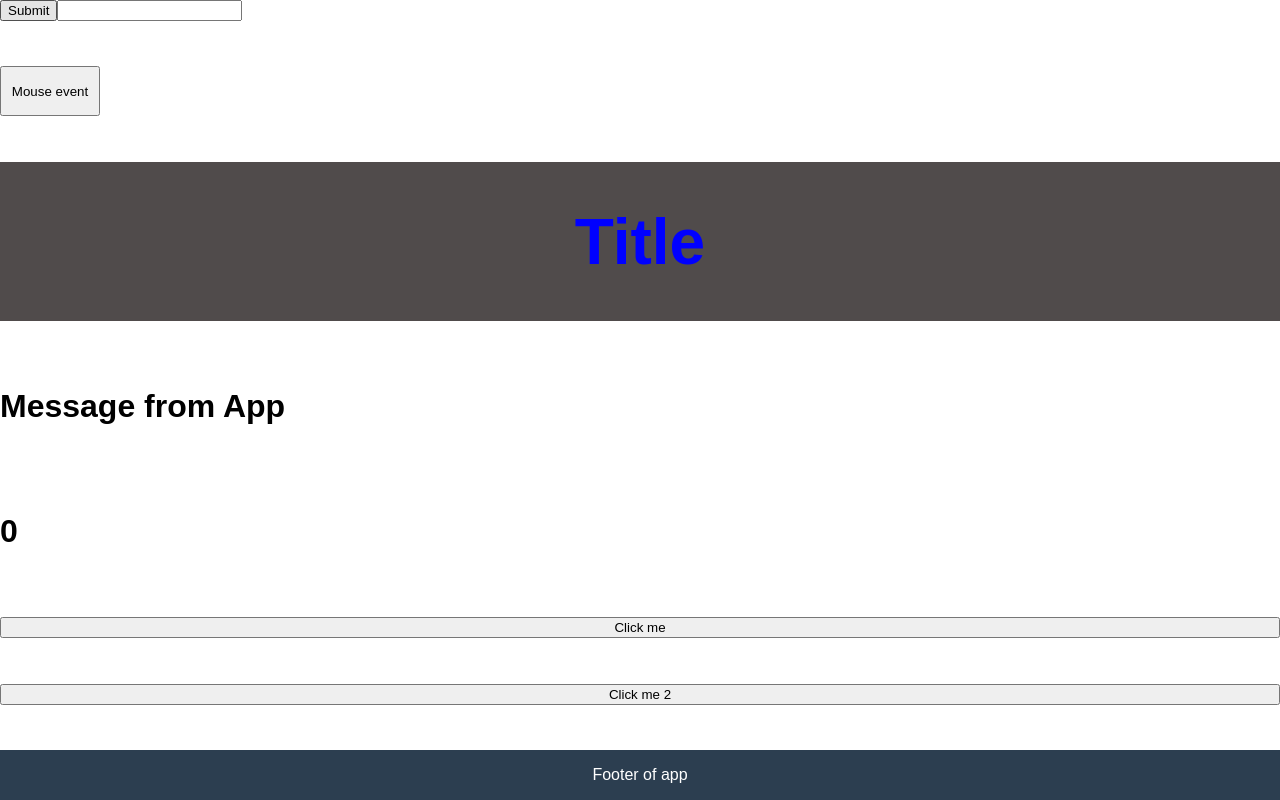
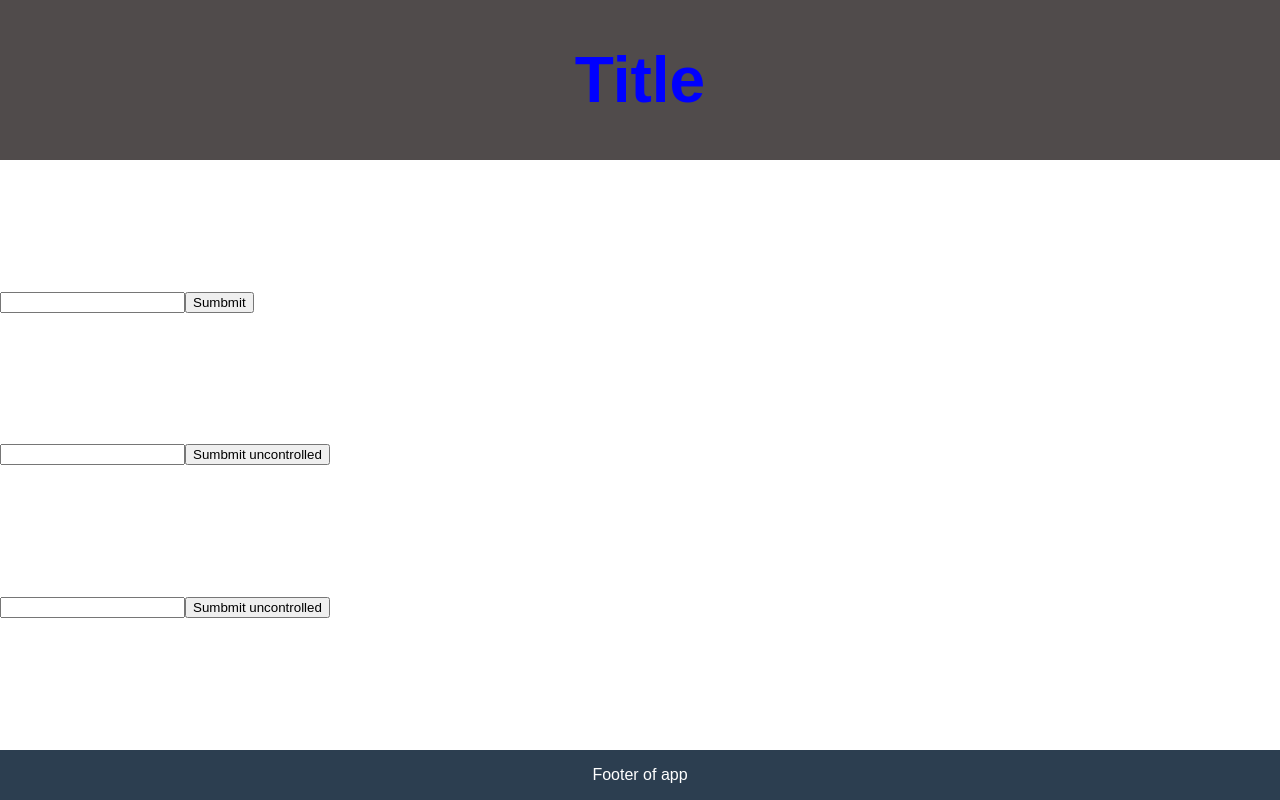
Before and after one commit to MAG7777/may_app, a React (Vite) app: page / in a window 1280 px wide. Built offline with nearby package versions, Linux system fonts and the light colour scheme.

Commit message:
Controlled and noncontrolled components

```diff
--- a/src/components/App/App.tsx
+++ b/src/components/App/App.tsx
@@ -1,7 +1,6 @@
 import Header from '../Header/Header';
 import Footer from '../Footer/Footer';
 import Home from '../../pages/Home/Home';
-import FormCom from '../elements/EventTest/Form';
 import './App.css';
 
 function App() {
@@ -15,7 +14,6 @@ function App() {
     <>
 
       <main className='app'>
-        <FormCom />
         <Header />
         <Home message={"Message from App"}  clickTesct={handleClickTest}/>
         <Footer />
--- /dev/null
+++ b/src/components/elements/EventTest/ControlledForm.tsx
@@ -0,0 +1,30 @@
+import type React from "react";
+import { useState } from "react";
+
+const ControlledForm: React.FC = () => {
+    const [value, setValue] = useState<string>("");
+
+    const handelSubmit =(event: React.FormEvent<HTMLFormElement>)=> {
+        event.preventDefault();
+        alert("Form have been sent")
+
+    }
+
+   const handleOnChange = (event: React.ChangeEvent<HTMLInputElement>)=>{
+        setValue(event.target.value)
+   }
+
+    return (
+        <>
+            <form onSubmit={handelSubmit}>
+                <label>
+                    <input type="text" value={value} onChange={handleOnChange}/>
+                </label>
+                <button type="submit">Sumbmit</button>
+            </form>
+        </>
+    )
+
+}
+
+export default ControlledForm;
--- a/src/components/elements/EventTest/Form.tsx
+++ /dev/null
@@ -1,42 +0,0 @@
-import type React from "react";
-
-const Form: React.FC = () => {
-    function handelSubmit(event: React.FormEvent<HTMLFormElement>) {
-        event.preventDefault();
-        alert("Form have been sent")
-
-    }
-
-    function handleMouseOver() {
-        alert("Mouse over");
-    }
-
-    function handeMouseOut() {
-        alert("Mouse out");
-
-    }
-
-    function handleInputFocus(){
-        console.log("Focus on input")
-    }
-
-    function handleInputBlur(){
-       console.log("blur")
-    }
-
-    return (
-        <>
-            <form onSubmit={handelSubmit}>
-                <button type="submit">Submit</button>
-                <input type="test" onFocus={handleInputFocus} onBlur={handleInputBlur}/>
-            </form>
-
-            <button style={{ width: "100px", height: "50px" }} onMouseOver={handleMouseOver} onMouseOut={handeMouseOut}>
-                Mouse event
-            </button>
-        </>
-    )
-
-}
-
-export default Form;
--- /dev/null
+++ b/src/components/elements/EventTest/UncontrolledForm.tsx
@@ -0,0 +1,58 @@
+import type React from "react";
+import { useRef } from "react";
+
+function UncontrolledForm() {
+
+    const inputRef = useRef<HTMLInputElement>(null);
+
+    const handelSubmit = (event: React.FormEvent<HTMLFormElement>) => {
+        event.preventDefault();
+        const form = event.target as HTMLFormElement;
+        const inputValue = form.elements.namedItem("name") as HTMLInputElement;
+
+        console.log(inputValue.value);
+
+    }
+
+
+    // The same code but now using useRef hook
+
+
+    const handelSubmit2 = (event: React.FormEvent<HTMLFormElement>) => {
+        event.preventDefault();
+
+        // Using !.
+        // This is a non-null assertion operator followed by a property access
+        // console.log("Name:", inputRef.current!.value);
+
+        //Using if condidtion
+        if (inputRef.current) {
+            console.log("Name:", inputRef.current.value);
+        }
+
+    }
+
+    return (
+        <>
+            <form onSubmit={handelSubmit}>
+                <label>
+                    <input type="text" name="name" />
+                </label>
+
+                <button type="submit">Sumbmit uncontrolled</button>
+            </form>
+
+
+            <form onSubmit={handelSubmit2}>
+                <label>
+                    <input type="text" name="surname" ref={inputRef} />
+                </label>
+
+                <button type="submit">Sumbmit uncontrolled</button>
+            </form>
+        </>
+    )
+
+}
+
+export default UncontrolledForm;
--- a/src/pages/Home/Home.tsx
+++ b/src/pages/Home/Home.tsx
@@ -1,34 +1,16 @@
 import "./Home.css";
-import programmer from "../../assets/programmer.jpg"
-import { useState } from "react";
-
-interface HomeProps {
-  message: string;
-  clickTesct: () => void
-}
+import ControlledForm from "../../components/elements/EventTest/ControlledForm";
+import UncontrolledForm from "../../components/elements/EventTest/UncontrolledForm";
 
 
-const Home: React.FC <HomeProps>= ({message, clickTesct})=>{
-    const [count, setCount] = useState<number>(0);
+const Home: React.FC= ()=>{
 
-    const handleClick = () =>{
-        setCount(prevCount => prevCount +=1);
-        setCount(prevCount => prevCount +=1);
 
-    }
     return(
         <>
-        <h1>{message}</h1>
-        <h1>{count}</h1>
-        <button onClick={clickTesct}>Click me</button>
-        <button onClick={handleClick}>Click me 2</button>
+        <ControlledForm />
+        <UncontrolledForm />
         </>
-        // <div className="home-page">
-        //     <h2>Home page</h2>
-        //     <p>Welcome to our app</p>
-        //     <img src={programmer} alt="Prog" />
-        //     <img src="images/laptop.jpg" alt="Laptop" />
-        // </div>
     )
 }
 
```
